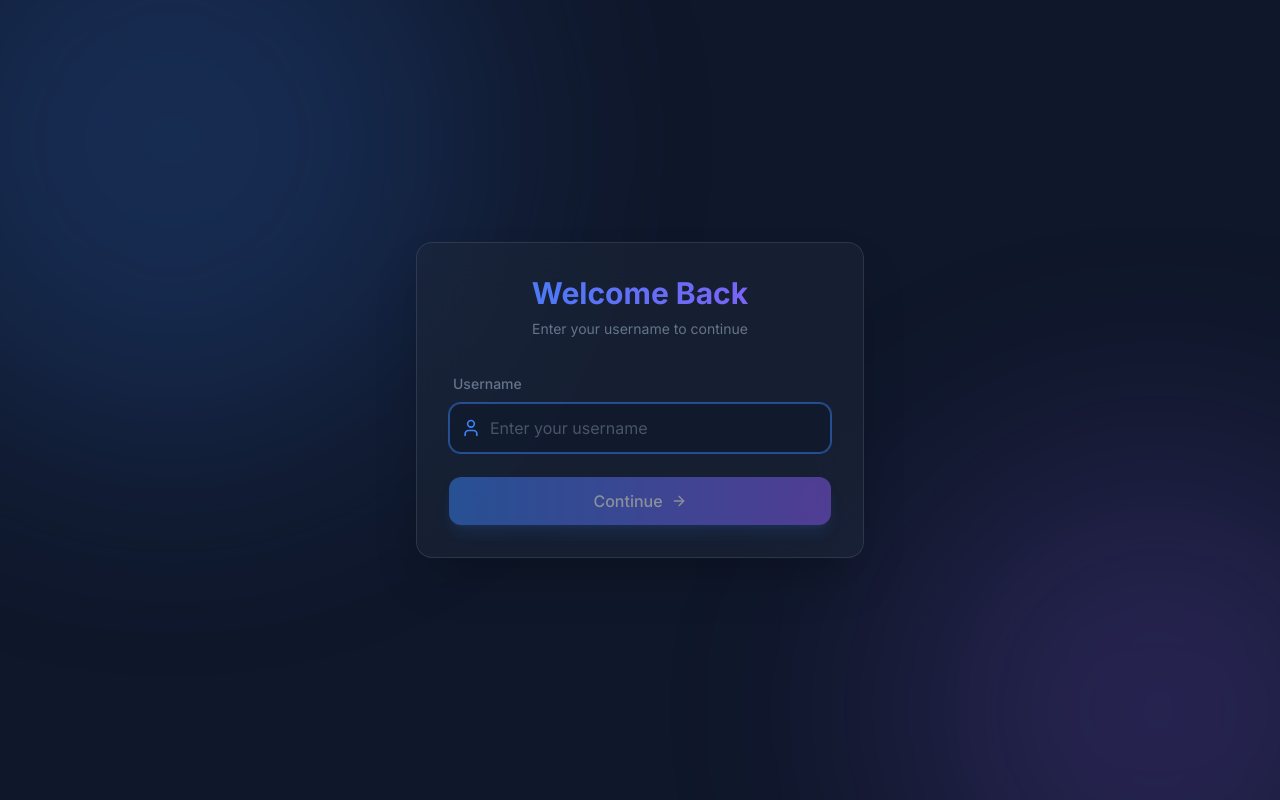
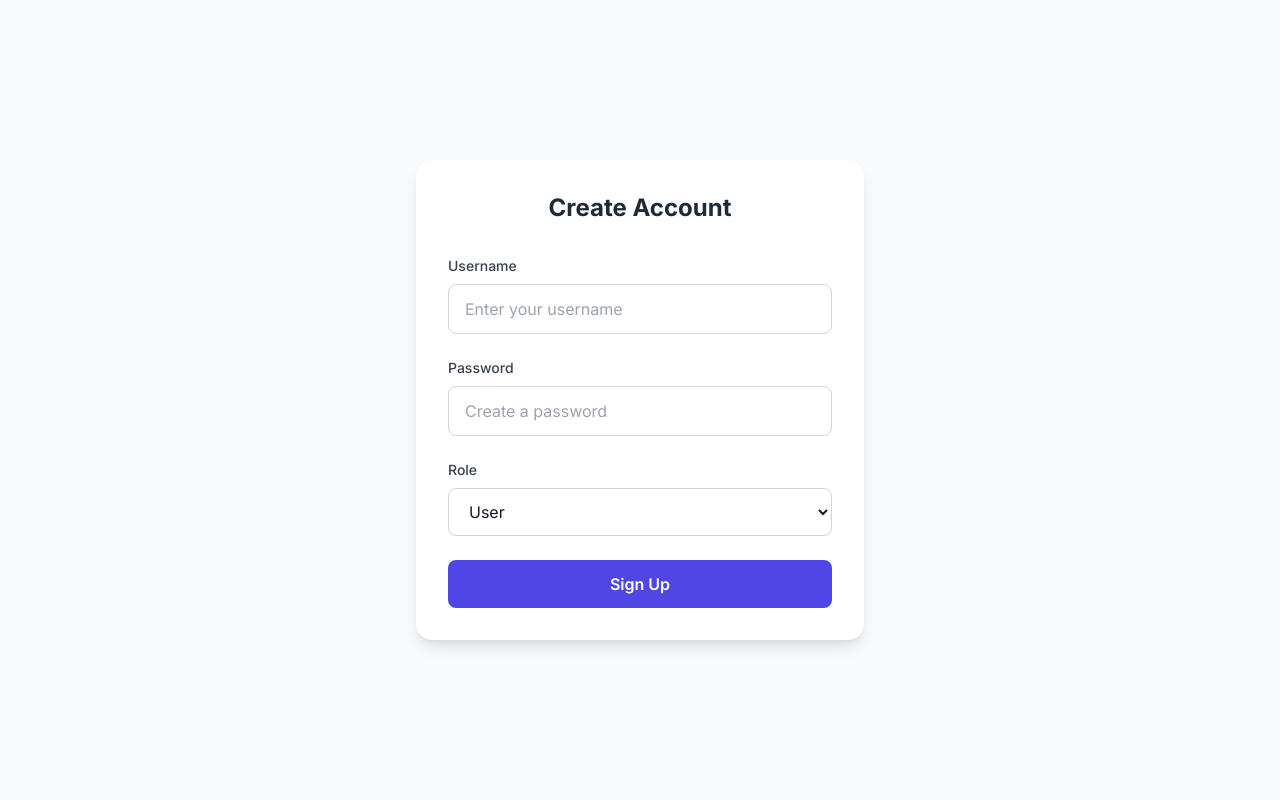
Before and after one commit to weilingpan/ai-native-project, a React (Vite) app: page /create-account in a window 1280 px wide. Before the commit this address led to /login. Built offline with nearby package versions, Linux system fonts and the light colour scheme.

Commit message:
feat: Implement user login and account creation components with routing.

```diff
--- a/src/App.jsx
+++ b/src/App.jsx
@@ -4,12 +4,13 @@ import ChatInterface from './components/ChatInterface';
 import Dashboard from './components/Dashboard';
 import ComingSoon from './components/ComingSoon';
 import Login from './components/Login';
+import CreateAccount from './components/CreateAccount';
 import { AnimatePresence, motion } from 'framer-motion';
 import { Routes, Route, useLocation, Navigate } from 'react-router-dom';
 
 function App() {
     const location = useLocation();
-    const isLoginPage = location.pathname === '/login';
+    const isLoginPage = location.pathname === '/login' || location.pathname === '/create-account';
 
     return (
         <div className="flex h-screen w-full bg-background overflow-hidden font-sans text-text">
@@ -25,9 +26,8 @@ function App() {
                 <div className="relative z-10 w-full h-full flex flex-col">
                     <AnimatePresence mode='wait'>
                         <Routes location={location} key={location.pathname}>
-                            <Route path="/login" element={
-                                <Login />
-                            } />
+                            <Route path="/login" element={<Login />} />
+                            <Route path="/create-account" element={<CreateAccount />} />
 
                             <Route path="/" element={
                                 <RequireAuth>
--- /dev/null
+++ b/src/components/CreateAccount.jsx
@@ -0,0 +1,106 @@
+import React, { useState } from 'react';
+
+export default function CreateAccount() {
+    const [formData, setFormData] = useState({
+        username: '',
+        password: '',
+        role: 'User'
+    });
+
+    const handleSubmit = async (e) => {
+        e.preventDefault();
+        try {
+            const response = await fetch('http://localhost:8000/accounts/', {
+                method: 'POST',
+                headers: {
+                    'accept': 'application/json',
+                    'Content-Type': 'application/json'
+                },
+                body: JSON.stringify(formData)
+            });
+
+            if (response.ok) {
+                console.log('Account created successfully');
+                alert('Account created successfully!');
+            } else {
+                const errorData = await response.json();
+                console.error('Failed to create account:', errorData);
+                alert('Failed to create account.');
+            }
+        } catch (error) {
+            console.error('Error:', error);
+            alert('An error occurred during account creation.');
+        }
+    };
+
+    const handleChange = (e) => {
+        setFormData({
+            ...formData,
+            [e.target.name]: e.target.value
+        });
+    };
+
+    return (
+        <div className="flex min-h-screen items-center justify-center bg-gray-50 px-4">
+            <div className="w-full max-w-md bg-white p-8 rounded-2xl shadow-lg">
+                <h2 className="text-2xl font-bold text-center text-gray-800 mb-8">
+                    Create Account
+                </h2>
+
+                <form onSubmit={handleSubmit} className="space-y-6">
+                    <div>
+                        <label className="block text-sm font-medium text-gray-700 mb-2">
+                            Username
+                        </label>
+                        <input
+                            type="text"
+                            name="username"
+                            value={formData.username}
+                            onChange={handleChange}
+                            required
+                            className="w-full px-4 py-3 rounded-lg border border-gray-300 focus:ring-2 focus:ring-indigo-600 focus:border-indigo-600 transition-colors text-gray-900"
+                            placeholder="Enter your username"
+                        />
+                    </div>
+
+                    <div>
+                        <label className="block text-sm font-medium text-gray-700 mb-2">
+                            Password
+                        </label>
+                        <input
+                            type="password"
+                            name="password"
+                            value={formData.password}
+                            onChange={handleChange}
+                            required
+                            className="w-full px-4 py-3 rounded-lg border border-gray-300 focus:ring-2 focus:ring-indigo-600 focus:border-indigo-600 transition-colors text-gray-900"
+                            placeholder="Create a password"
+                        />
+                    </div>
+
+                    <div>
+                        <label className="block text-sm font-medium text-gray-700 mb-2">
+                            Role
+                        </label>
+                        <select
+                            name="role"
+                            value={formData.role}
+                            onChange={handleChange}
+                            className="w-full px-4 py-3 rounded-lg border border-gray-300 focus:ring-2 focus:ring-indigo-600 focus:border-indigo-600 transition-colors bg-white text-gray-900"
+                        >
+                            <option value="User">User</option>
+                            <option value="Admin">Admin</option>
+                        </select>
+                    </div>
+
+                    <button
+                        type="submit"
+                        className="w-full bg-indigo-600 text-white py-3 rounded-lg font-semibold hover:bg-indigo-700 focus:outline-none focus:ring-2 focus:ring-offset-2 focus:ring-indigo-600 transition-colors"
+                    >
+                        Sign Up
+                    </button>
+                </form>
+            </div>
+        </div>
+    );
+}
--- a/src/components/Login.jsx
+++ b/src/components/Login.jsx
@@ -1,7 +1,7 @@
 import React, { useState } from 'react';
 import { motion, AnimatePresence } from 'framer-motion';
 import { User, Lock, ArrowRight, Loader2, AlertCircle, CheckCircle2 } from 'lucide-react';
-import { useNavigate } from 'react-router-dom';
+import { useNavigate, Link } from 'react-router-dom';
 
 const Login = () => {
     const navigate = useNavigate();
@@ -226,6 +226,12 @@ const Login = () => {
                         </AnimatePresence>
                     </div>
                 </div>
+                <p className="mt-6 text-center text-sm text-secondary">
+                    Don't have an account?{' '}
+                    <Link to="/create-account" className="text-primary hover:underline font-medium">
+                        Create one
+                    </Link>
+                </p>
             </motion.div>
         </div>
     );
```
